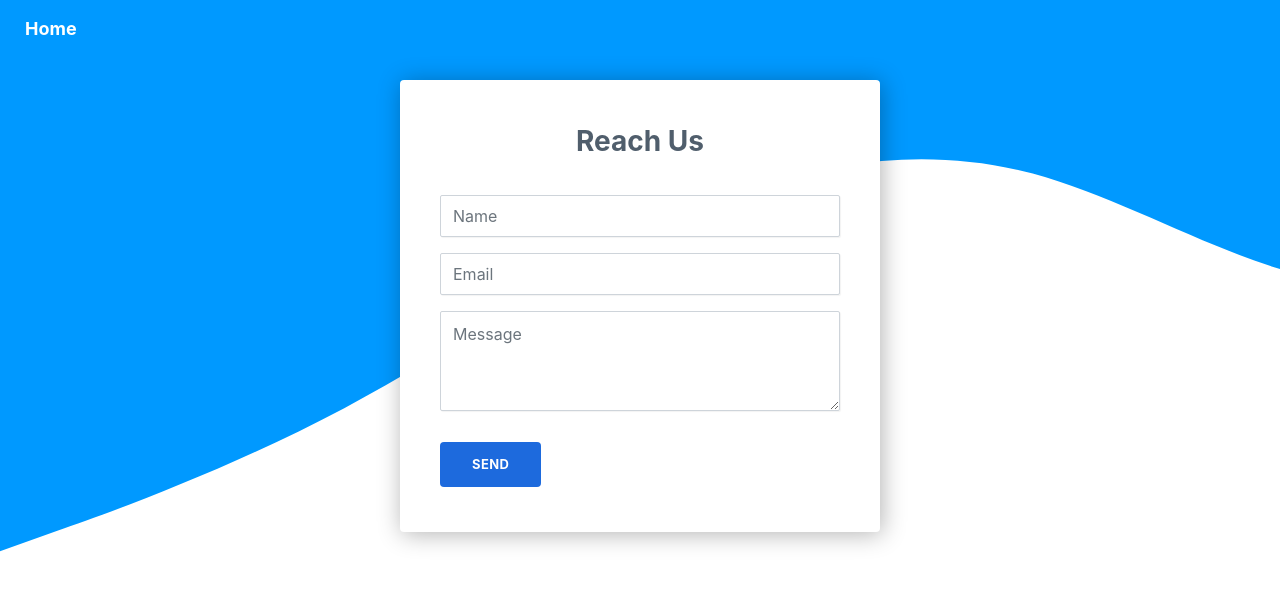
After one commit to Squad-GATACA/firstProject, a Flask app: page /contactus in a window 1280 px wide. The commit adds this page. Shown: the top 611 px of the page. Run offline with Flask 2, Linux system fonts and the light colour scheme; some libraries are stand-ins or nearby versions.

Commit message:
Contact Page added

```diff
--- a/app.py
+++ b/app.py
@@ -32,6 +32,11 @@ def instagram():
 @app.route('/aboutus')
 def aboutus():
     return render_template("aboutUs.html")
+
+
+@app.route('/contactus')
+def contactus():
+    return render_template("contact.html")
 
 
 @app.route('/facebook')
--- /dev/null
+++ b/static/contact.css
@@ -0,0 +1,109 @@
+a {
+    float:left;
+    color:white;
+    font-size: large;
+    padding: 10px 20px 10px 20px;
+    margin: 5px;
+}
+
+a :hover {
+    color: #007bff;
+    text-shadow: none;
+}
+
+#link :hover {
+    background-color: #ffffff;
+    color: #007bff;
+}
+
+.contact-clean {
+    background-image: url(wave.svg);
+    background-repeat: no-repeat;
+    background-size: cover;
+    padding: 80px 0;
+  }
+
+  @media (max-width:767px) {
+    .contact-clean {
+      padding: 20px 0;
+    }
+  }
+
+  .contact-clean form {
+    max-width: 480px;
+    width: 90%;
+    margin: 0 auto;
+    background-color: #ffffff;
+    padding: 40px;
+    border-radius: 4px;
+    color: #505e6c;
+    box-shadow: 2px 2px 24px rgba(0,0,0,0.3);
+  }
+
+  @media (max-width:767px) {
+    .contact-clean form {
+      padding: 30px;
+    }
+  }
+
+  .contact-clean h2 {
+    margin-top: 5px;
+    font-weight: bold;
+    font-size: 28px;
+    margin-bottom: 36px;
+    color: inherit;
+  }
+
+  .contact-clean .form-group:last-child {
+    margin-bottom: 5px;
+  }
+
+  .contact-clean form .form-control {
+    background: #fff;
+    border-radius: 2px;
+    box-shadow: 1px 1px 1px rgba(0,0,0,0.05);
+    outline: none;
+    color: inherit;
+    padding-left: 12px;
+    height: 42px;
+  }
+
+  .contact-clean form .form-control:focus {
+    border: 1px solid #b2b2b2;
+  }
+
+  .contact-clean form textarea.form-control {
+    min-height: 100px;
+    max-height: 260px;
+    padding-top: 10px;
+    resize: vertical;
+  }
+
+  .contact-clean form .btn {
+    padding: 16px 32px;
+    border: none;
+    background: none;
+    box-shadow: none;
+    text-shadow: none;
+    opacity: 0.9;
+    text-transform: uppercase;
+    font-weight: bold;
+    font-size: 13px;
+    letter-spacing: 0.4px;
+    line-height: 1;
+    outline: none !important;
+  }
+
+  .contact-clean form .btn:hover {
+    opacity: 1;
+  }
+
+  .contact-clean form .btn:active {
+    transform: translateY(1px);
+  }
+
+  .contact-clean form .btn-primary {
+    background-color: #055ada !important;
+    margin-top: 15px;
+    color: #fff;
+  }
--- /dev/null
+++ b/templates/contact.html
@@ -0,0 +1,42 @@
+<!DOCTYPE html>
+<html lang="en">
+
+<head>
+    <meta charset="UTF-8">
+    <meta http-equiv="X-UA-Compatible" content="IE=edge">
+    <meta name="viewport" content="width=device-width, initial-scale=1.0">
+    <link rel="stylesheet" href="https://maxcdn.bootstrapcdn.com/bootstrap/4.5.2/css/bootstrap.min.css">
+    <link rel="preconnect" href="https://fonts.gstatic.com">
+    <link href="https://fonts.googleapis.com/css2?family=Acme&display=swap" rel="stylesheet">
+    <link href="https://fonts.googleapis.com/css2?family=Cinzel:wght@500&display=swap" rel="stylesheet">
+    <link rel="stylesheet" href="https://stackpath.bootstrapcdn.com/font-awesome/4.7.0/css/font-awesome.min.css"
+        integrity="sha384-wvfXpqpZZVQGK6TAh5PVlGOfQNHSoD2xbE+QkPxCAFlNEevoEH3Sl0sibVcOQVnN" crossorigin="anonymous">
+    <script src="https://ajax.googleapis.com/ajax/libs/jquery/3.5.1/jquery.min.js"></script>
+    <script src="https://cdnjs.cloudflare.com/ajax/libs/popper.js/1.16.0/umd/popper.min.js"></script>
+    <script src="https://maxcdn.bootstrapcdn.com/bootstrap/4.5.2/js/bootstrap.min.js"></script>
+    <script src="https://cdn.lordicon.com//libs/frhvbuzj/lord-icon-2.0.2.js"></script>
+    <link rel="stylesheet" type="text/css" href="../static/contact.css">
+    <title>easyDownloads.com</title>
+</head>
+
+<body>
+    <span id="link"><a href="/"><strong>Home</strong></a></span>
+
+    <section class="contact-clean">
+        <div class="container">
+            <form data-bss-subject="Message form easyDownloads" data-bss-recipient="f6579b95da4dcd4de54c091e3314408c">
+                <h2 class="text-center">Reach Us</h2>
+                <div class="form-group"><input class="form-control" type="text" name="name" placeholder="Name"
+                        required=""></div>
+                <div class="form-group"><input class="form-control" type="email" name="email" placeholder="Email"
+                        required=""></div>
+                <div class="form-group"><textarea class="form-control" name="message" placeholder="Message" rows="14"
+                        required="" minlength="10"></textarea></div>
+                <div class="form-group"><button class="btn btn-primary" type="submit">send </button></div>
+            </form>
+        </div>
+    </section>
+
+</body>
+
+</html>
--- a/templates/main.html
+++ b/templates/main.html
@@ -37,7 +37,7 @@
 
                     </li>
                     <li class="nav-item navigation-links">
-                        <a class="nav-link text-white nav-items" href="#">Contact Us</a>
+                        <a class="nav-link text-white nav-items" href="/contactus">Contact Us</a>
                     </li>
                 </ul>
             </div>
@@ -212,7 +212,7 @@
                 <div class="col-md-4 col-lg-3 col-xl-3 mx-auto mb-md-0 mb-4">
                     <h6 class="text-uppercase font-weight-bold">Contact</h6>
                     <hr class="teal accent-2 mb-4 mt-0 d-inline-block mx-auto" style="width: 60px;">
-                    <p><i class="fa fa-home mr-2"></i>PCCOE, Pune 411044</p>
+                    <p><i class="fa fa-home mr-2"></i>Pune 411044</p>
                     <p><i class="fa fa-envelope-open mr-2"></i>easydownloads2021@gmail.com</p>
                 </div>
 
```
Also changed, not shown: static/style.css (+7 -0 lines), static/conatct.css (added), templates/contactus.html (deleted).
